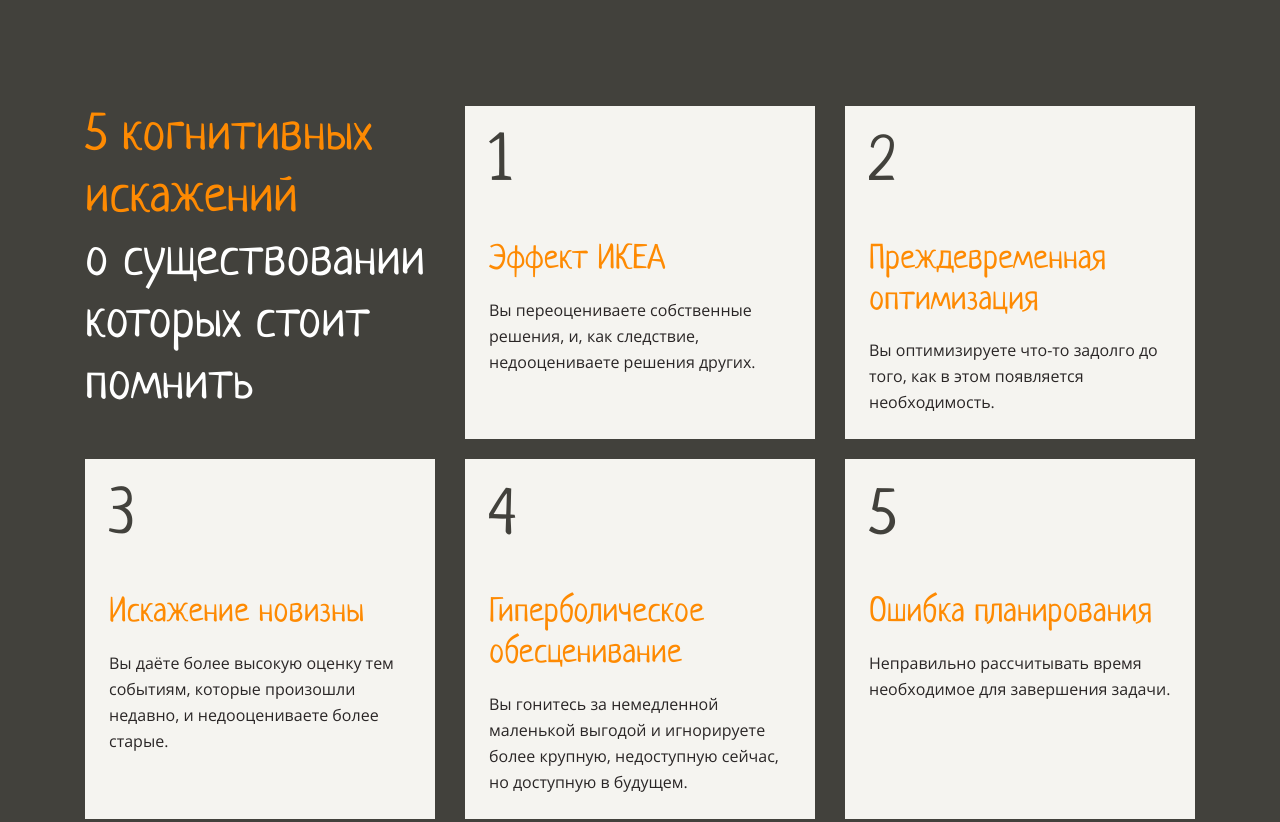
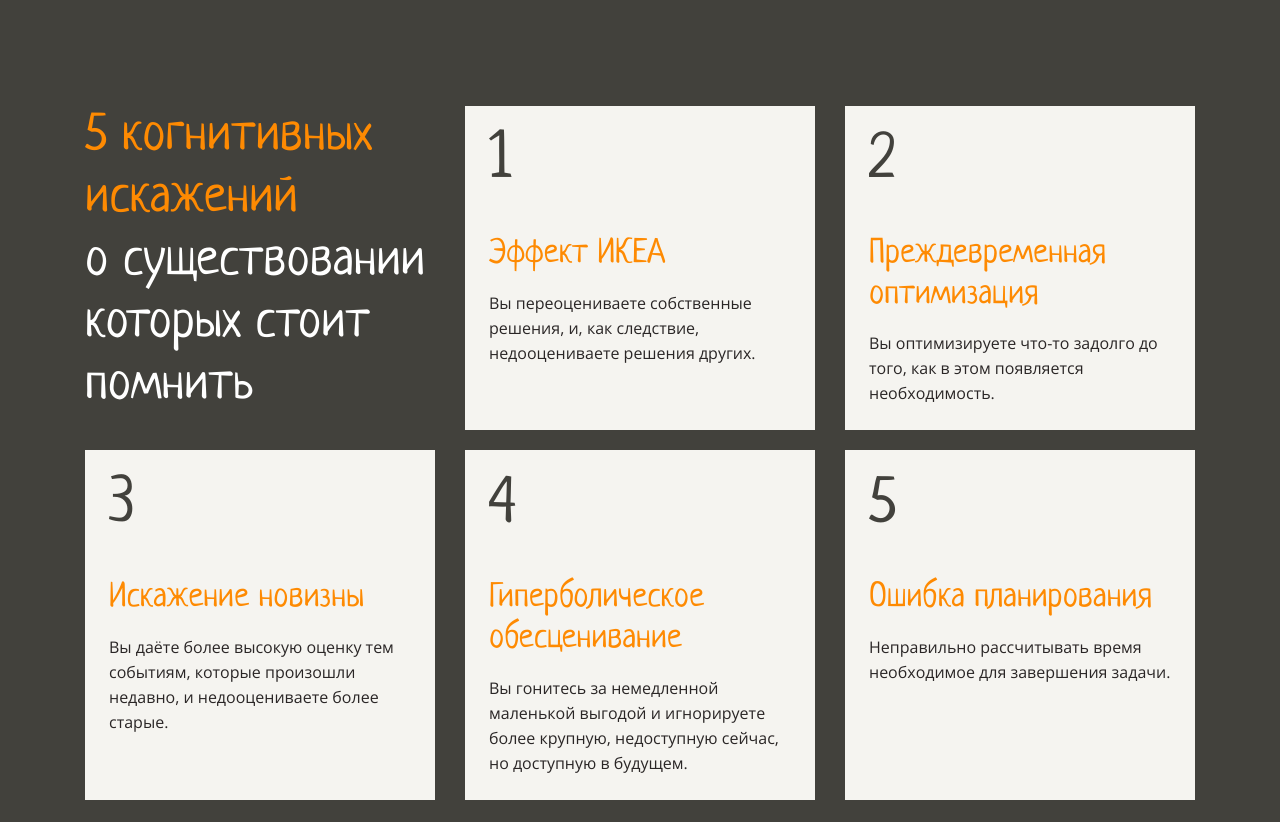
Before and after one commit to levanse/layout-designer-project-58, a website: page src/index.html in a window 1280 px wide. Shown: the part 1820-2642 px from the top of the page. Drawn offline with Linux system fonts and the light colour scheme.

```diff
--- a/src/styles/style.css
+++ b/src/styles/style.css
@@ -132,7 +132,7 @@
   font-family: 'Neucha', sans-serif;
   font-weight: 400;
   font-size: 64px;
-  line-height: 70px;
+  line-height: 64px;
 
   color: var(--primary-dark);
 }
@@ -155,7 +155,7 @@
 .card-text {
   font-weight: 400;
   font-size: 16px;
-  line-height: 26px;
+  line-height: 25px;
 
   margin-top: 16px;
 }
```
